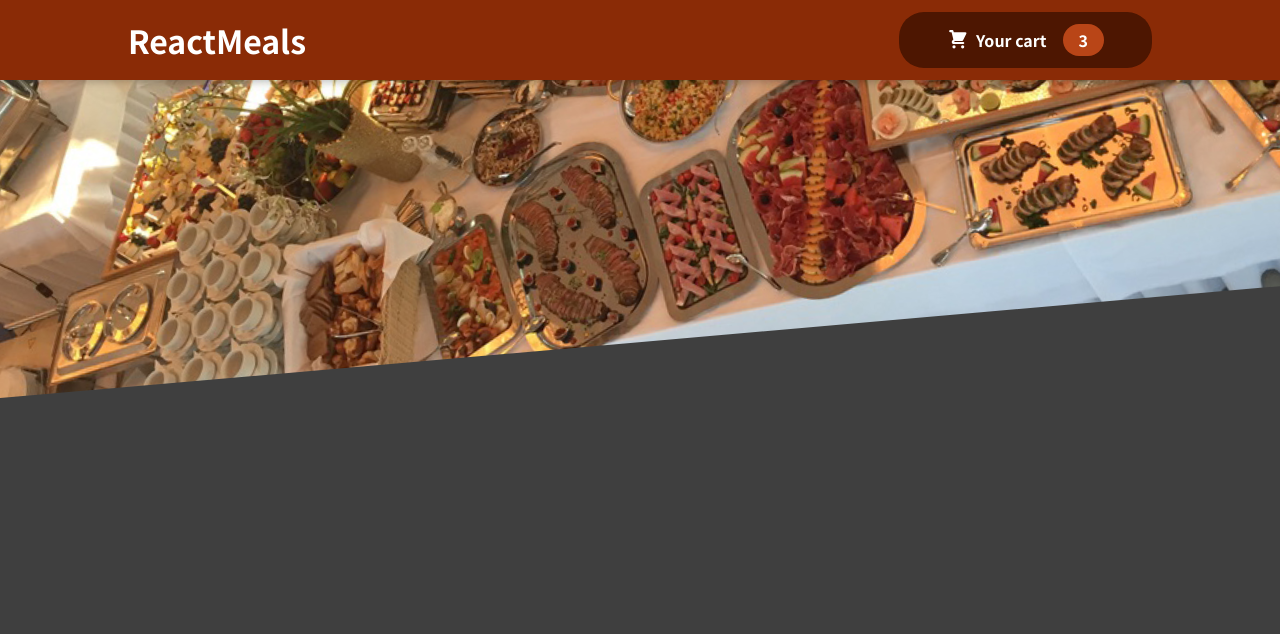
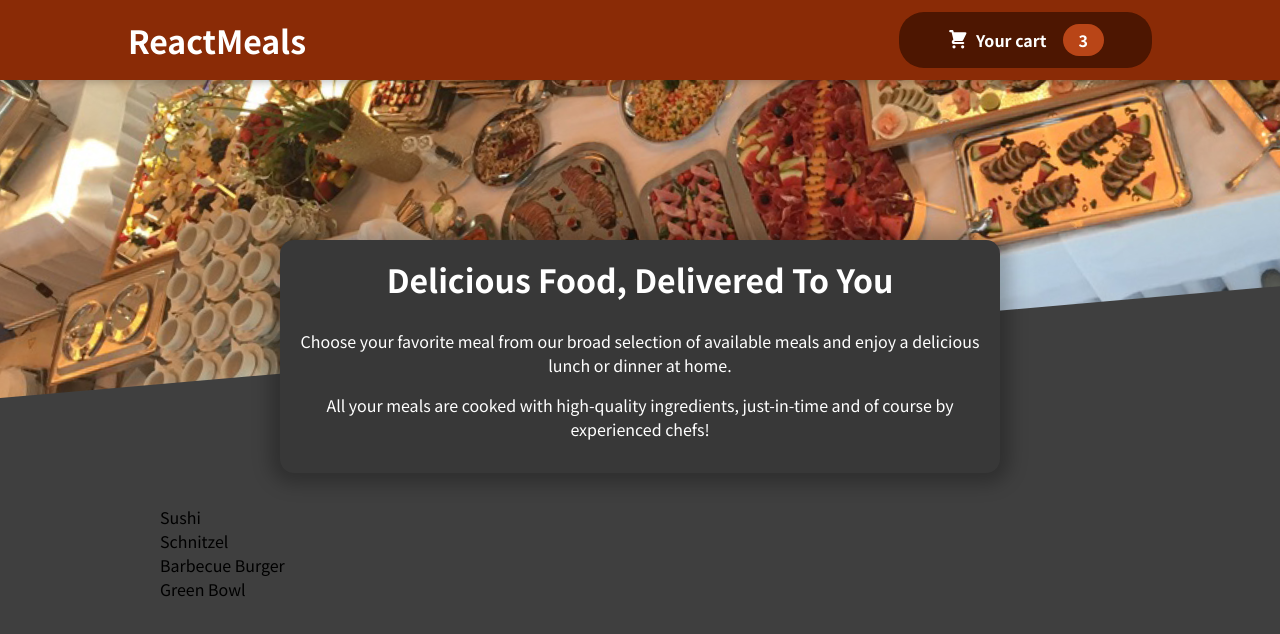
Before and after one commit to bavichugo/React-Projects, a React (Create React App) app in the folder foorOrderApp/: page / in a window 1280 px wide. Shown: the top 634 px of the page. Built offline with nearby package versions, Linux system fonts and the light colour scheme.

Commit message:
Add Meal components

```diff
--- a/foorOrderApp/src/App.js
+++ b/foorOrderApp/src/App.js
@@ -1,10 +1,14 @@
 import { Fragment } from "react";
 import Header from "./components/Layout/Header";
+import Meals from "./components/Meals/Meals";
 
 function App() {
   return (
     <Fragment>
       <Header />
+      <main>
+        <Meals />
+      </main>
     </Fragment>
   );
 }
--- /dev/null
+++ b/foorOrderApp/src/components/Meals/AvailableMeals.js
@@ -0,0 +1,41 @@
+import React from "react";
+import classes from "./AvailableMeals.module.css";
+
+const DUMMY_MEALS = [
+  {
+    id: "m1",
+    name: "Sushi",
+    description: "Finest fish and veggies",
+    price: 22.99,
+  },
+  {
+    id: "m2",
+    name: "Schnitzel",
+    description: "A german specialty!",
+    price: 16.5,
+  },
+  {
+    id: "m3",
+    name: "Barbecue Burger",
+    description: "American, raw, meaty",
+    price: 12.99,
+  },
+  {
+    id: "m4",
+    name: "Green Bowl",
+    description: "Healthy...and green...",
+    price: 18.99,
+  },
+];
+
+const AvailableMeals = () => {
+  const mealsList = DUMMY_MEALS.map((meal) => <li>{meal.name}</li>);
+
+  return (
+    <section className={classes.meals}>
+      <ul>{mealsList}</ul>
+    </section>
+  );
+};
+
+export default AvailableMeals;
--- /dev/null
+++ b/foorOrderApp/src/components/Meals/AvailableMeals.module.css
@@ -0,0 +1,24 @@
+.meals {
+    max-width: 60rem;
+    width: 90%;
+    margin: 2rem auto;
+    animation: meals-appear 1s ease-out forwards;
+  }
+
+  .meals ul {
+    list-style: none;
+    margin: 0;
+    padding: 0;
+  }
+
+  @keyframes meals-appear {
+    from {
+      opacity: 0;
+      transform: translateY(3rem);
+    }
+
+    to {
+      opacity: 1;
+      transform: translateY(0);
+    }
+  }
--- /dev/null
+++ b/foorOrderApp/src/components/Meals/Meals.js
@@ -0,0 +1,14 @@
+import React, { Fragment } from "react";
+import MealsSummary from "./MealsSummary";
+import AvailableMeals from "./AvailableMeals";
+
+const Meals = () => {
+  return (
+    <Fragment>
+      <MealsSummary />
+      <AvailableMeals />
+    </Fragment>
+  );
+};
+
+export default Meals;
--- /dev/null
+++ b/foorOrderApp/src/components/Meals/MealsSummary.js
@@ -0,0 +1,20 @@
+import React from "react";
+import classes from "./MealsSummary.module.css";
+
+const MealsSummary = (props) => {
+  return (
+    <section className={classes.summary}>
+      <h2>Delicious Food, Delivered To You</h2>
+      <p>
+        Choose your favorite meal from our broad selection of available meals
+        and enjoy a delicious lunch or dinner at home.
+      </p>
+      <p>
+        All your meals are cooked with high-quality ingredients, just-in-time
+        and of course by experienced chefs!
+      </p>
+    </section>
+  );
+};
+
+export default MealsSummary;
--- /dev/null
+++ b/foorOrderApp/src/components/Meals/MealsSummary.module.css
@@ -0,0 +1,18 @@
+.summary {
+    text-align: center;
+    max-width: 45rem;
+    width: 90%;
+    margin: auto;
+    margin-top: -10rem;
+    position: relative;
+    background-color: #383838;
+    color: white;
+    border-radius: 14px;
+    padding: 1rem;
+    box-shadow: 0 1px 18px 10px rgba(0, 0, 0, 0.25);
+  }
+
+  .summary h2 {
+    font-size: 2rem;
+    margin-top: 0;
+  }
```
Also changed, not shown: foorOrderApp/src/components/Meals/Meal.js (deleted), 1 other file (tests, documents, lock files or other folders).
